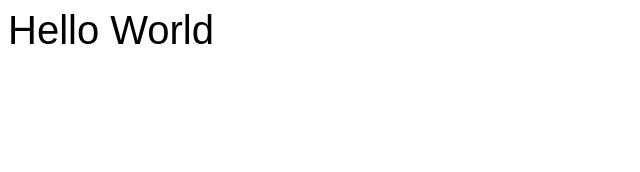
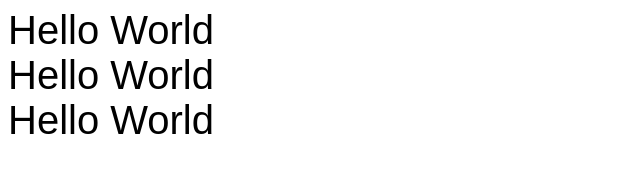
Before and after one commit to DmitryBelkevich/site, a plain HTML site: page index.html in a window 1280 px wide. Shown: the whole page, without its empty margins (0-640 px from the left). Drawn offline with Linux system fonts and the light colour scheme.

Commit message:
Update index.html

```diff
--- a/index.html
+++ b/index.html
@@ -9,5 +9,7 @@
   </head>
   <body>
     <h1>Hello World</h1>
+    <h2>Hello World</h2>
+    <p>Hello World</p>
   </body>
 </html>
```
